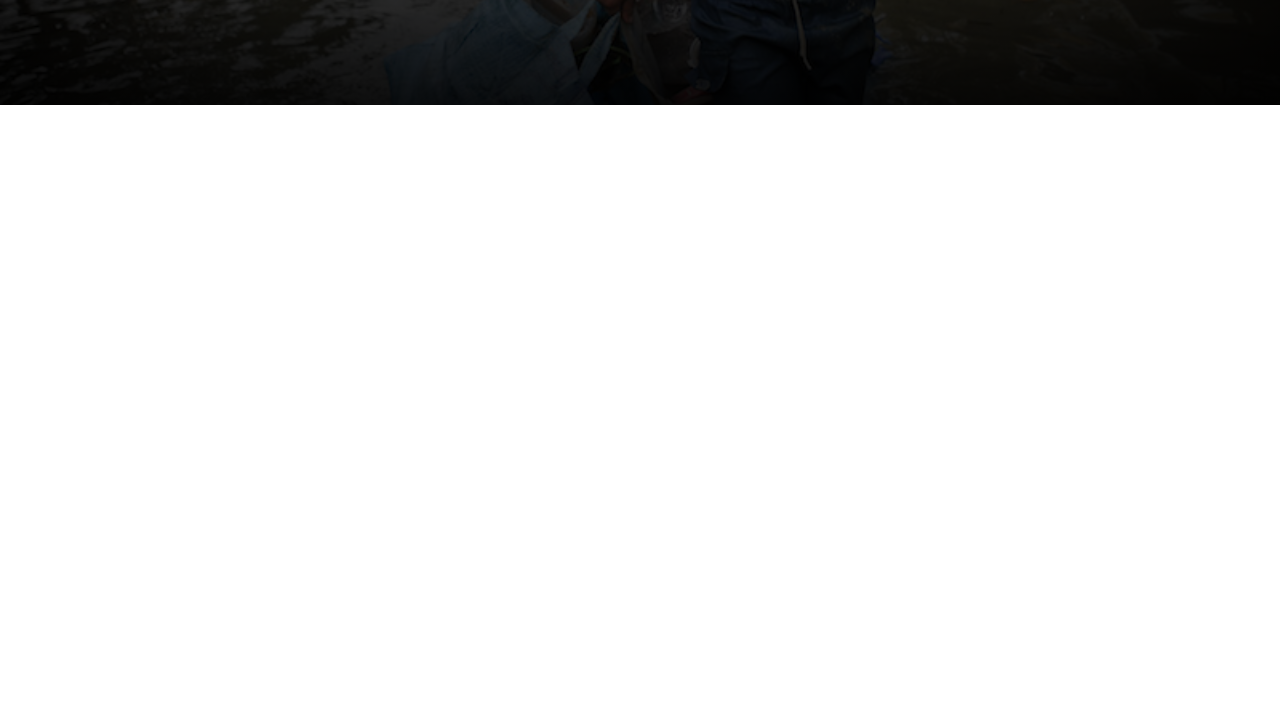
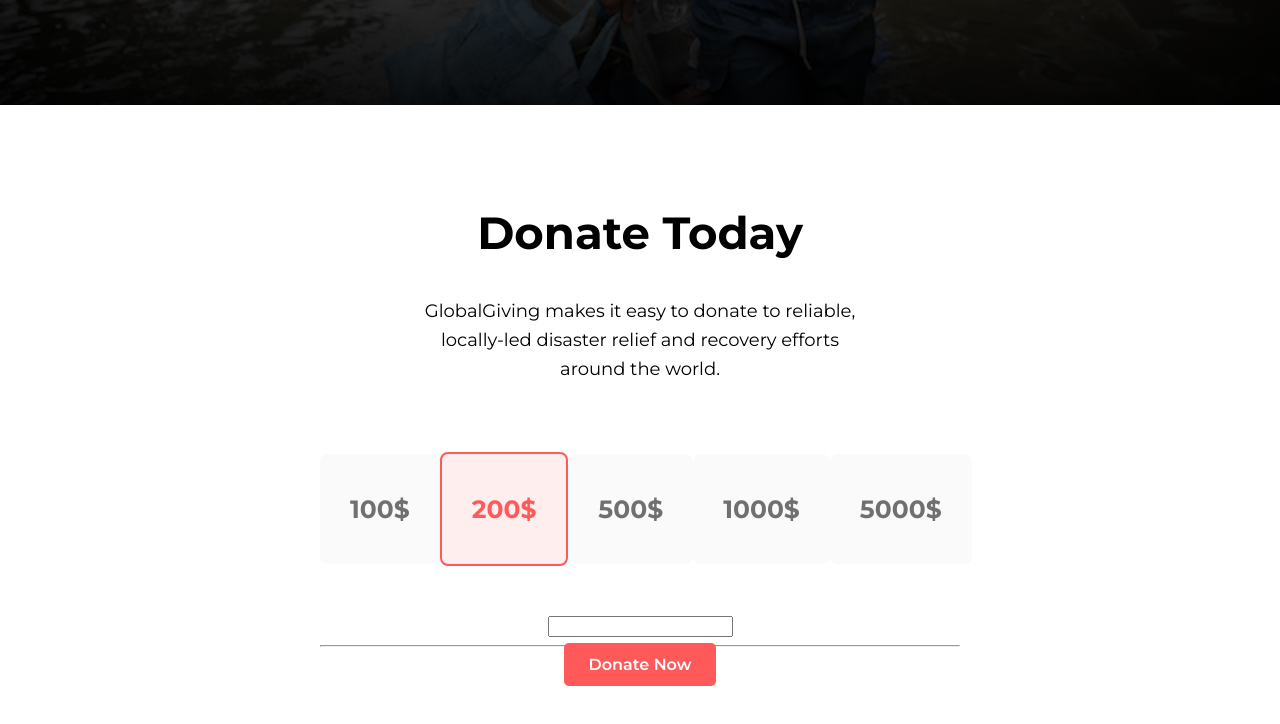
Before and after one commit to Foysalhossain/donate-today, a plain HTML site: page index.html in a window 1280 px wide. Shown: the part 595-1319 px from the top of the page. Before the commit the page ends 800 px from the top, so only its background shows below. Drawn offline with Linux system fonts and the light colour scheme.

Commit message:
add donation box

```diff
--- a/index.html
+++ b/index.html
@@ -27,6 +27,37 @@
         </div>
     </section>
 
+    <section class="donation-today">
+        <div class="today-area">
+            <h2>Donate Today</h2>
+            <p>GlobalGiving makes it easy to donate to reliable, locally-led disaster relief and recovery efforts around
+                the world.</p>
+        </div>
+        <div class="donate-amount-box">
+            <div>
+                <h3>100$</h3>
+            </div>
+            <div id="box-select">
+                <h3>200$</h3>
+            </div>
+            <div>
+                <h3>500$</h3>
+            </div>
+            <div>
+                <h3>1000$</h3>
+            </div>
+            <div>
+                <h3>5000$</h3>
+            </div>
+        </div>
+        <div>
+            <input type="text">
+            <hr>
+            <a class="btn-link" target="_blank" href="https://www.linkedin.com/in/foysal-hossain-07b611211/">Donate
+                Now</a>
+        </div>
+    </section>
+
 </body>
 
 </html>
--- a/style.css
+++ b/style.css
@@ -27,6 +27,9 @@ body {
 
 .donation-main p {
     color: #fff;
+    font-size: 18px;
+    padding: 30px;
+    line-height: 1.6;
 }
 
 .btn-link {
@@ -37,3 +40,48 @@ body {
     border-radius: 5px;
     font-weight: 600;
 }
+
+.donation-today {
+    text-align: center;
+    margin: 100px auto 50px;
+    width: 50%;
+}
+
+.today-area h2 {
+    font-size: 45px;
+}
+
+.today-area p {
+    font-size: 18px;
+    padding: 0 15%;
+    line-height: 1.6;
+}
+
+.donate-amount-box {
+    display: flex;
+    align-content: center;
+    justify-content: space-evenly;
+    align-items: center;
+    padding: 50px 0;
+}
+
+.donate-amount-box div {
+    padding: 15px 30px;
+    background-color: #FAFAFA;
+    border-radius: 8px;
+}
+
+.donate-amount-box div h3 {
+    font-size: 25px;
+    color: #707070;
+}
+
+#box-select {
+    border: 2px solid #FF5959;
+    background-color: #FFEEEE;
+    color: #FF5959;
+}
+
+#box-select h3 {
+    color: #FF5959;
+}
```
